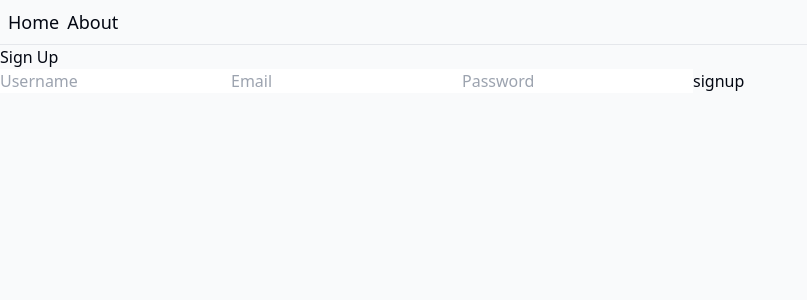
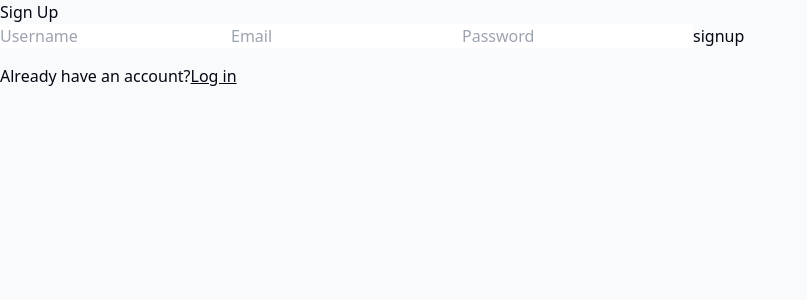
Before and after one commit to hokageCV/pravah, a React (Vite) app in the folder frontend/: page /auth/signup in a window 1280 px wide. Shown: the top 300 px of the page, without its empty margins (0-807 px from the left). Built offline with nearby package versions, Linux system fonts and the light colour scheme.

Commit message:
Show navbar only to authenticated user

```diff
--- a/frontend/src/components/auth/Login.tsx
+++ b/frontend/src/components/auth/Login.tsx
@@ -1,5 +1,5 @@
 import { useMutation } from '@tanstack/react-query'
-import { useRouter } from '@tanstack/react-router'
+import { Link, useRouter } from '@tanstack/react-router'
 import { FormEvent, useState } from 'react'
 import { BASE_URL } from '../../constants'
 import { useAuthStore } from './auth.store'
@@ -69,6 +69,12 @@ export function Login() {
 
         <button type='submit'>login</button>
       </form>
+      <p className='mt-4'>
+        Don't have an account?
+        <Link to='/auth/signup' className='underline'>
+          Sign up
+        </Link>
+      </p>
     </div>
   )
 }
--- a/frontend/src/components/auth/Signup.tsx
+++ b/frontend/src/components/auth/Signup.tsx
@@ -1,5 +1,5 @@
 import { useMutation } from '@tanstack/react-query'
-import { useRouter } from '@tanstack/react-router'
+import { Link, useRouter } from '@tanstack/react-router'
 import { FormEvent, useState } from 'react'
 import { BASE_URL } from '../../constants'
 import { useAuthStore } from './auth.store'
@@ -77,10 +77,14 @@ export function Signup() {
           required
         />
 
-        <button type='submit'>
-        signup
-        </button>
+        <button type='submit'>signup</button>
       </form>
+      <p className='mt-4'>
+        Already have an account?
+        <Link to='/auth/login' className='underline'>
+          Log in
+        </Link>
+      </p>
     </div>
   )
 }
--- a/frontend/src/routes/__root.tsx
+++ b/frontend/src/routes/__root.tsx
@@ -17,6 +17,8 @@ function RootComponent() {
 
   return (
     <>
+      {user && (
+        <>
           <div className='p-2 flex gap-2 text-lg'>
             <Link to='/' activeProps={{ className: 'font-bold' }} activeOptions={{ exact: true }}>
               Home
@@ -24,9 +26,11 @@ function RootComponent() {
             <Link to='/about' activeProps={{ className: 'font-bold' }}>
               About
             </Link>
-        {user && <button onClick={handleLogout}>log out</button>}
+            <button onClick={handleLogout}>log out</button>
           </div>
           <hr />
+        </>
+      )}
       <Outlet />
     </>
   )
```
Lines whose indentation alone changed are shown as unchanged.
